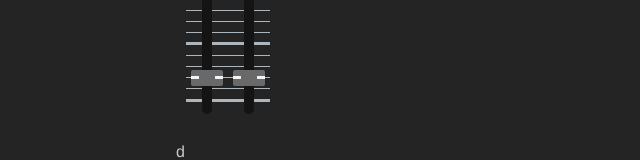
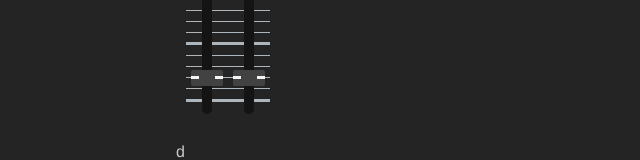
Before and after one commit to HodeonArtz/js-106, a React (Vite) app: page / in a window 1280 px wide. Shown: the part 168-328 px from the top of the page, without its empty margins (0-640 px from the left). Built offline with nearby package versions, Linux system fonts and the light colour scheme.

Commit message:
fix: set different color to thumb slider

```diff
--- a/src/components/gen/JunoSlider.tsx
+++ b/src/components/gen/JunoSlider.tsx
@@ -67,7 +67,7 @@ const JunoSliderThumb = ({ value }: { value: number }) => {
         borderRadius: 2,
         width: 32,
         height: 16,
-        backgroundColor: 'var(--mantine-color-dark-3  )',
+        backgroundColor: 'var(--mantine-color-dark-4  )',
         display: 'flex',
         justifyContent: 'space-between',
         alignItems: 'center',
```
